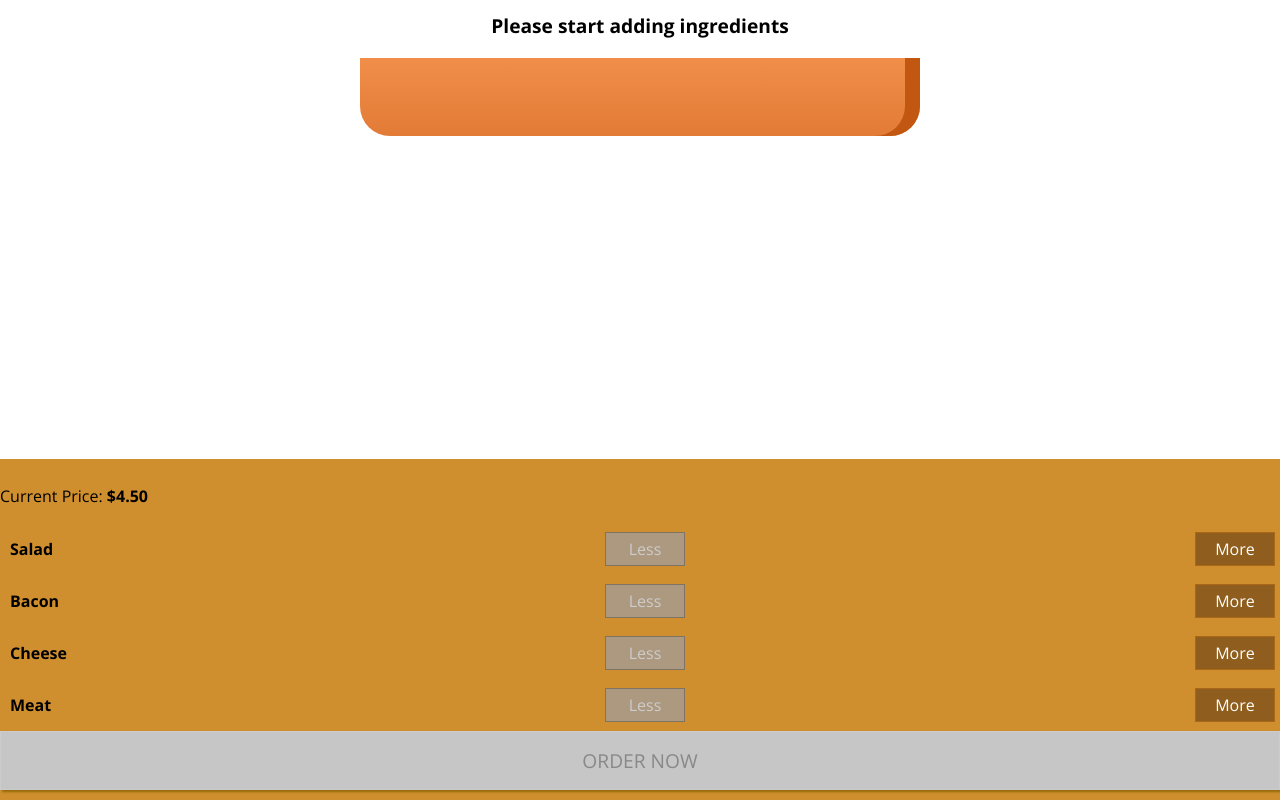
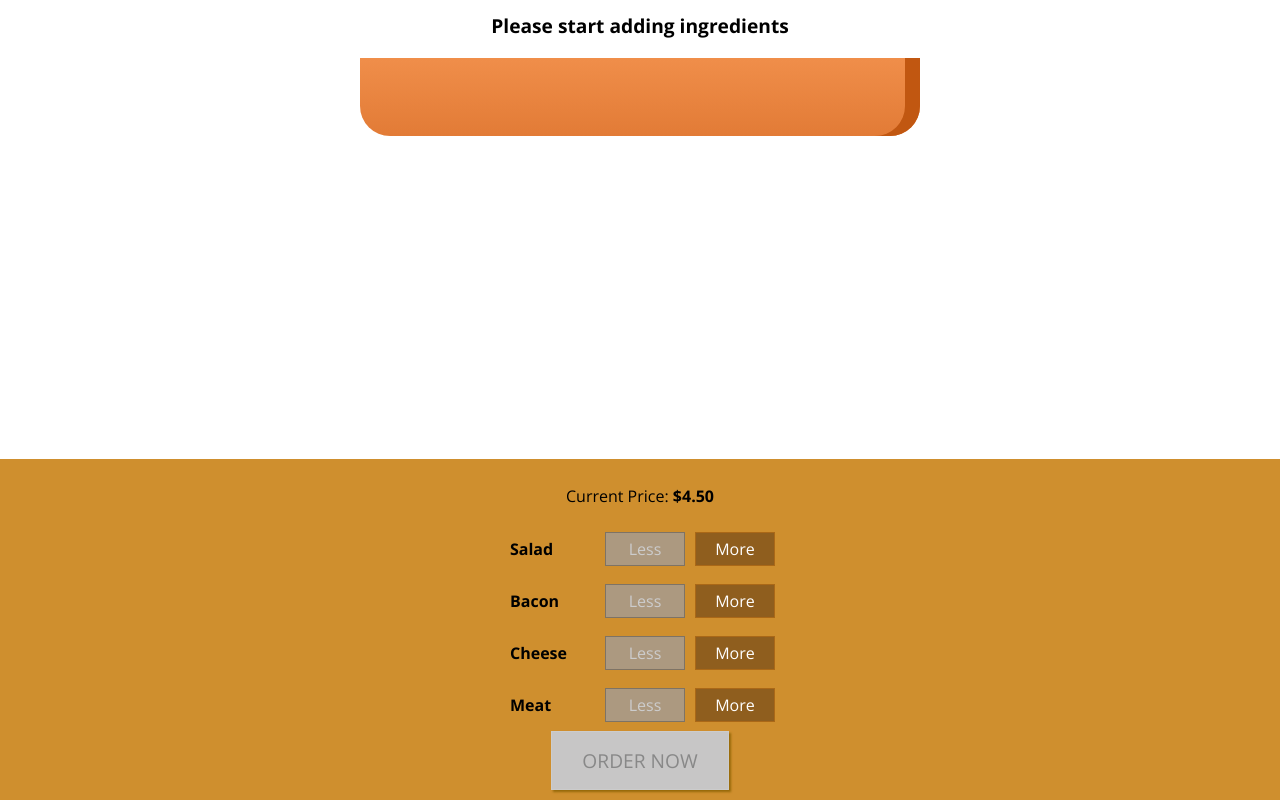
Before and after one commit to davidhartman00/react-hamburger, a React (Create React App) app in the folder react-hamburger/: page / in a window 1280 px wide. Shown: the part 179-979 px from the top of the page. Built offline with nearby package versions, Linux system fonts and the light colour scheme.

Commit message:
new files and css fix

```diff
--- a/react-hamburger/src/components/Burger/BuildControls/BuildControls.module.css
+++ b/react-hamburger/src/components/Burger/BuildControls/BuildControls.module.css
@@ -1,8 +1,9 @@
-.BuildControls{
+.BuildControls {
     width: 100%;
-    background-color: #cf8f2e;
+    background-color: #CF8F2E;
     display: flex;
     flex-flow: column;
+    align-items: center;
     box-shadow: 0 2px 1px #ccc;
     margin: auto;
     padding: 10px 0;
```
Also changed, not shown: react-hamburger/src/components/UI/Backdrop/Backdrop.js (added), react-hamburger/src/components/UI/Modal/Modal.js (added).
